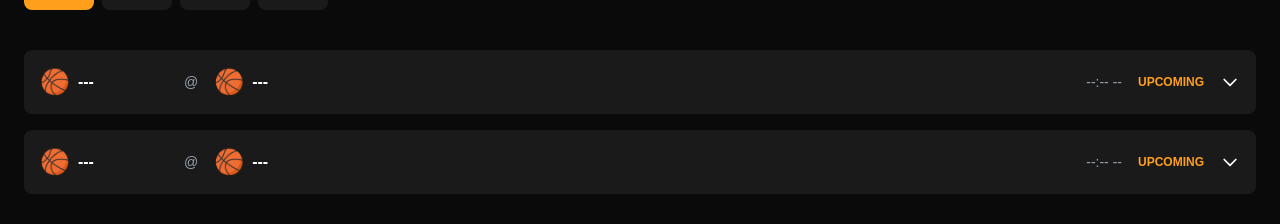
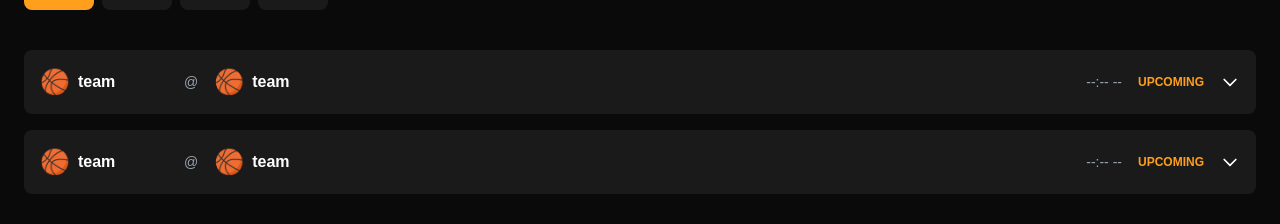
Before and after one commit to jameslang-1/Heater, a Next.js app: page /picks in a window 1280 px wide. Shown: the part 382-606 px from the top of the page. Built offline with nearby package versions, Linux system fonts and the light colour scheme.

Commit message:
Changed placeholder values

```diff
--- a/src/app/picks/page.js
+++ b/src/app/picks/page.js
@@ -144,7 +144,7 @@ const PredictionsPage = () => {
                 <div className="flex items-center gap-2 w-32">
                   <span className="text-2xl">{game.awayTeam.logo || '🏀'}</span>
                   <span className="font-semibold">
-                    {game.awayTeam.abbreviation || '---'}
+                    {game.awayTeam.abbreviation || 'team'}
                   </span>
                 </div>
 
@@ -157,7 +157,7 @@ const PredictionsPage = () => {
                 <div className="flex items-center gap-2 w-32">
                   <span className="text-2xl">{game.homeTeam.logo || '🏀'}</span>
                   <span className="font-semibold">
-                    {game.homeTeam.abbreviation || '---'}
+                    {game.homeTeam.abbreviation || 'team'}
                   </span>
                 </div>
               </div>
```
